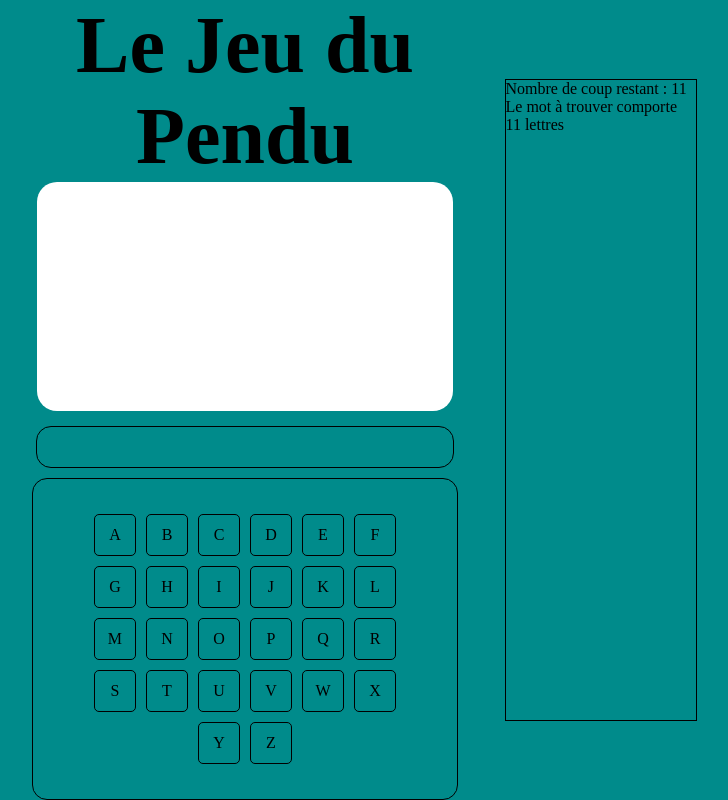
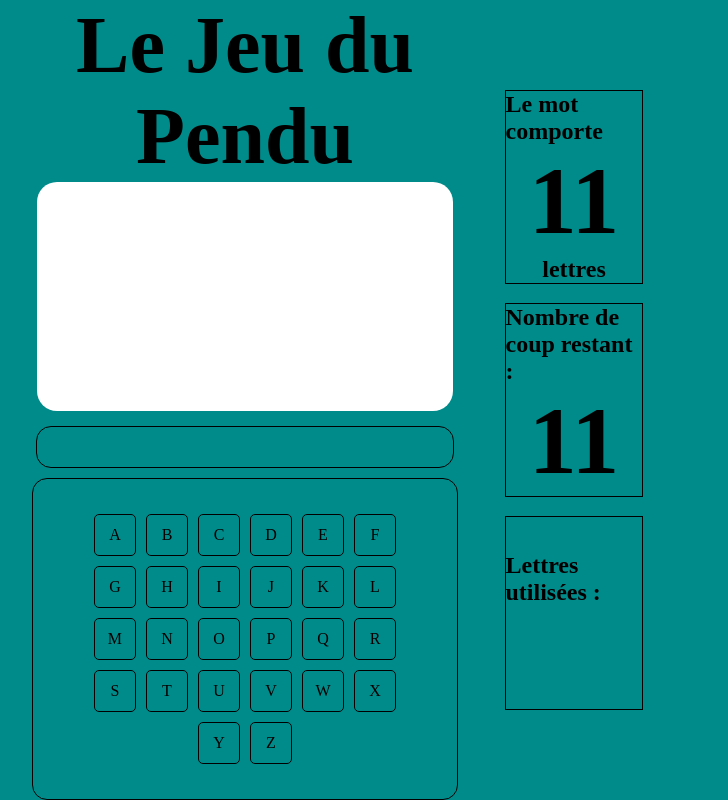
Before and after one commit to myos84/myos84.github.io, a PHP site: page /Jeux_pendu/index.html in a window 1280 px wide. Shown: the whole page, without its empty margins (395-1123 px from the left). Run offline with PHP 8.4, Linux system fonts and the light colour scheme.

Commit message:
ajout de lettre utilise

```diff
--- a/Jeux_pendu/index.html
+++ b/Jeux_pendu/index.html
@@ -25,8 +25,10 @@
     </div>
     <div class="right">
         <div class="infoGame">
-            <div>Nombre de coup restant : <span class="count">11</span></div>
-            <div>Le mot à trouver comporte <span class="lettre"> </span> lettres</div>
+            <div class="leMotATrouver"><h2>Le mot comporte </h2><span class="lettre"> </span> <h2>lettres</h2></div>
+            <div class="coupRestant"><h2>Nombre de coup restant : </h2><span class="count">11</span></div>
+            <div class="lettreUtilise"><h2>Lettres utilisées :</h2><span class="lettreJoue"></span></div>
+
         </div>
     </div>
     </section>
--- a/Jeux_pendu/script/clavier.js
+++ b/Jeux_pendu/script/clavier.js
@@ -11,6 +11,7 @@ let compteurDeCoup = document.querySelector('.count');
 let nombreDeLettre = document.querySelector('.lettre')
 nombreDeLettre.textContent = motDecompose.length
 let verifierMot = [];
+let lettreDejaUtilise = document.querySelector('.lettreJoue');
 
 
 
@@ -36,9 +37,11 @@ function creerClavierVirtuel () {
      clavier.innerHTML += '<div class="touche">'+ touche[i] +"</div>";
 }
 
+
 clavier.addEventListener ('click', (event) => {
     toucheSelectionne = event.target.textContent;
     verifierSiLettreOresenteDansMot();
+
     }
 )}
 
@@ -54,6 +57,7 @@ function verifierSiLettreOresenteDansMot () {
             afficherLettre(toucheSelectionne, i);
             estPresent = true;
             motDecompose.length - toucheSelectionne;
+
         }
 
         if(motDecompose.length === verifierMot.length){
@@ -66,6 +70,7 @@ function verifierSiLettreOresenteDansMot () {
     nombreDeCoupRestant - 1;
     compteurDeCoup.textContent = nombreDeCoupRestant;
     imageDuPendu.innerHTML = `<img src="./images/p${nombreDeCoupRestant}.png" alt=""/>`
+    lettreDejaUtilise.textContent += toucheSelectionne;
 }
     if(nombreDeCoupRestant === 0){
                 document.body.style.backgroundColor = "red";
--- a/Jeux_pendu/styles/defaut.css
+++ b/Jeux_pendu/styles/defaut.css
@@ -108,8 +108,31 @@
     }
 
     .infoGame {
-        width: 50%;
+        display: flex;
+        flex-direction: column;
+        justify-content: space-around;
+        width: 80%;
         height: 80%;
+        align-items: flex-start;
+    }
+
+    .coupRestant,.leMotATrouver, .lettreUtilise{
         border: 1px solid black;
+        height: 30%;
+        width: 45%;
+        display: flex;
+        flex-direction: column;
+        justify-content:space-around;
+        align-items: center;
+    }
 
+    .lettreJoue {
+       font-weight: bold;
+       font-size: 2em;
+       letter-spacing: 5px;
     }
+
+    .lettre, .count {
+        font-size: 6em;
+        font-weight: bold;
+    }
```
